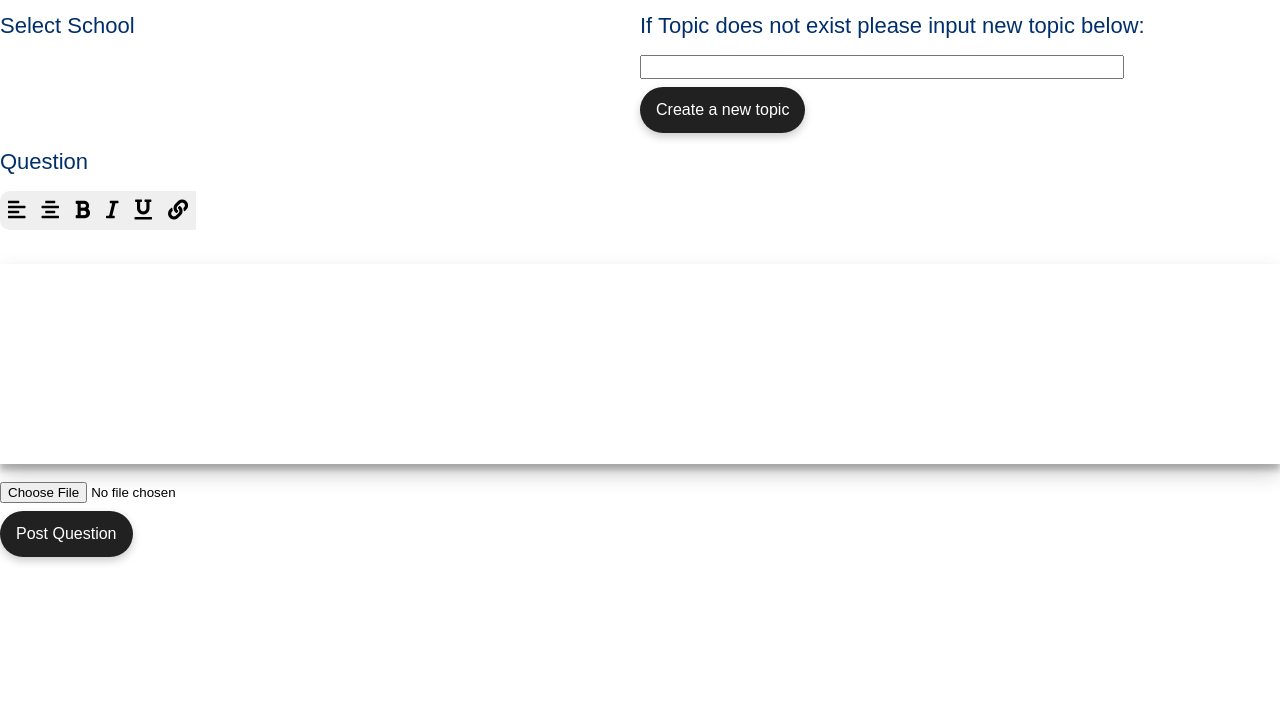
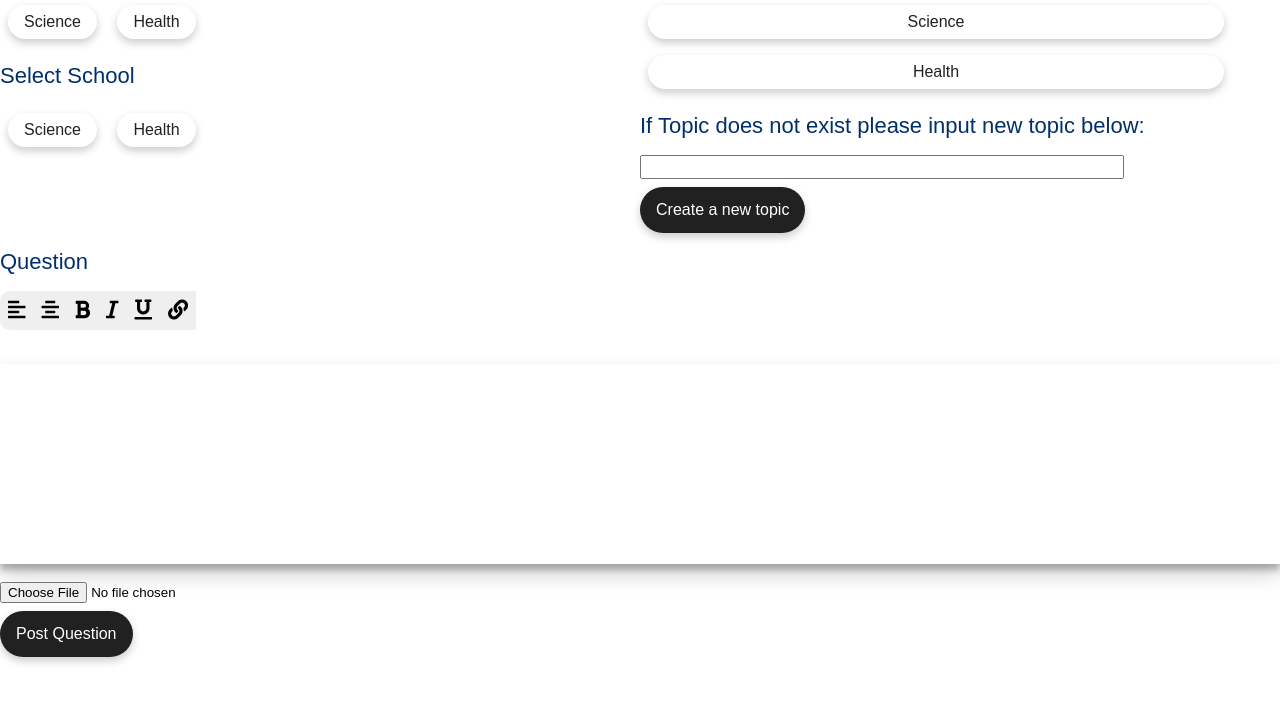
Before and after one commit to InanWits/COMS3-WITS-OVERFLOW, a website: page public/html/AskQuestion.html in a window 1280 px wide. Shown: the part 95-798 px from the top of the page. Drawn offline with nearby package versions, Linux system fonts and the light colour scheme; no server answers.

Commit message:
Wrapping fixed for all option-selection classes

```diff
--- a/public/html/AskQuestion.html
+++ b/public/html/AskQuestion.html
@@ -34,27 +34,26 @@
           <p>Select faculty</p>
           <div id="faculties-holder">
 
-            <!--<div class="extended-fab">
+            <div class="extended-fab">
                 Science
             </div>
 
             <div class="extended-fab">
                 Health
-            </div>-->
-
+            </div>
           </div>
         </div>
 
         <div class="option-selection">
           <p>Select School</p>
           <div id="schools-holder">
-            <!--<div class="extended-fab">
+            <div class="extended-fab">
                 Science
             </div>
 
             <div class="extended-fab">
                 Health
-            </div>-->
+            </div>
           </div>
         </div>
      </div>
@@ -63,13 +62,13 @@
       <div class="option-selection">
         <p>Select Topic</p>
         <div id="topics-holder">
-            <!--<div class="extended-fab">
+            <div class="extended-fab">
                 Science
             </div>
 
             <div class="extended-fab">
                 Health
-            </div>-->
+            </div>
         </div>
 
         <p>If Topic does not exist please input new topic below:</p>
@@ -193,7 +192,7 @@
               return;
             }
 
-            // here for resizing purposes
+            // here for resizing purposes will not need anymore as resizing will be down css side hence raw images can be uploaded
 
           }
         }
@@ -204,8 +203,9 @@
         -->
 
         <div id="create-question">Post Question</div>
-    </div>
 
+  </div>
+</div>
 
 </body>
 </html>
```
